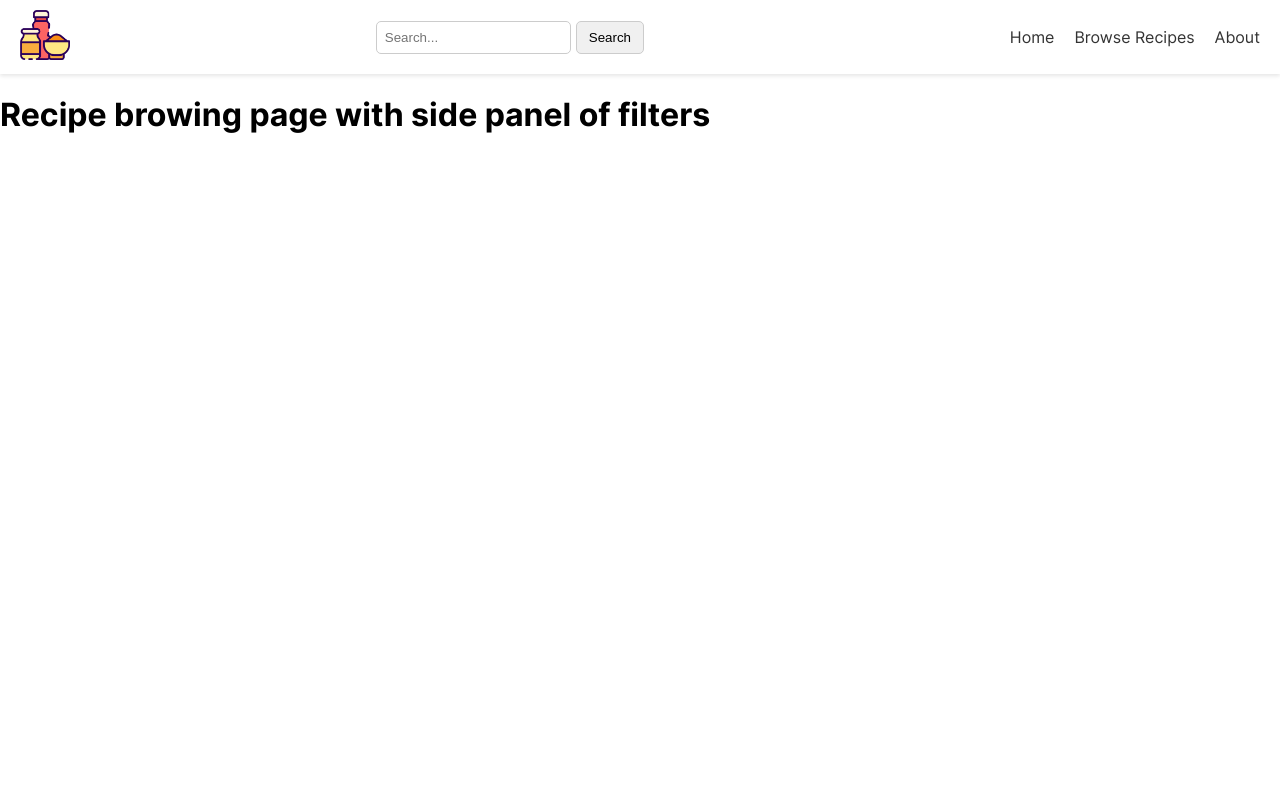
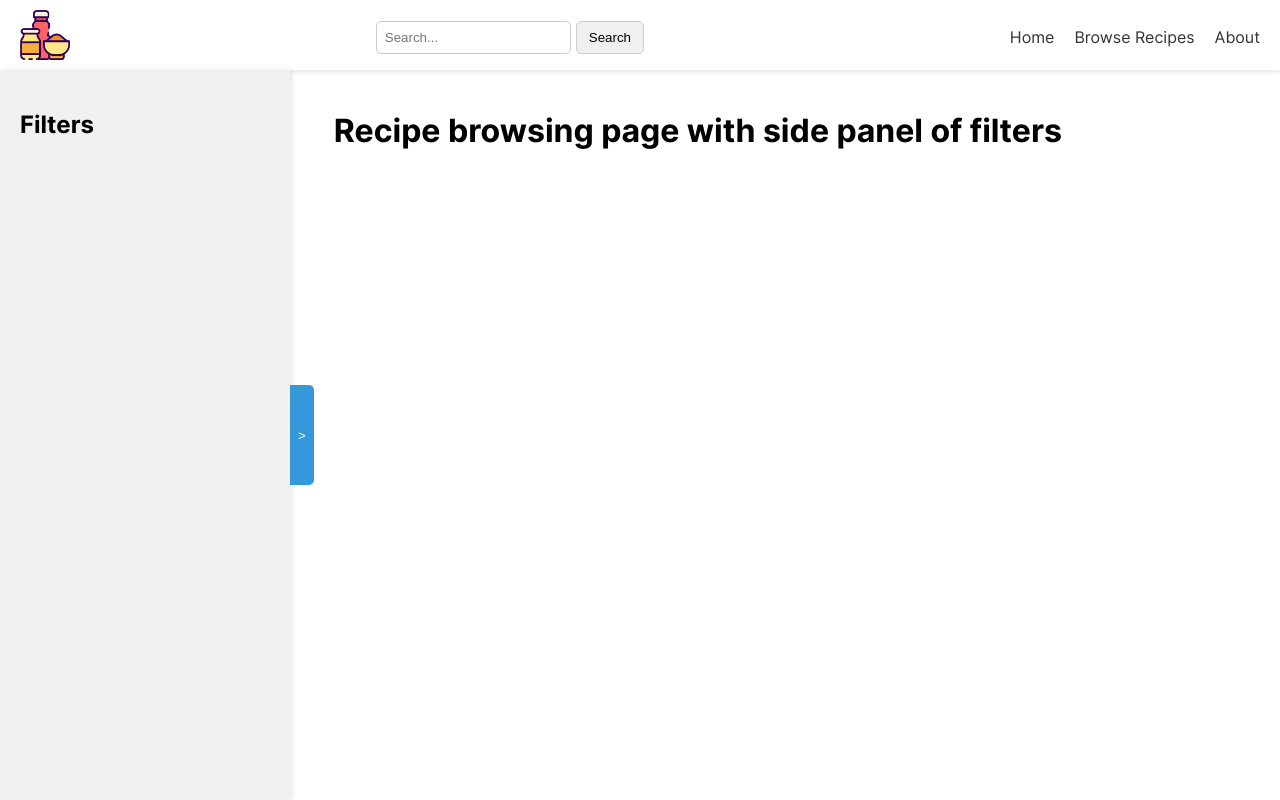
Before and after one commit to Steven-Vasquez/StevensRecipeSite, a React (Create React App) app: page /browse in a window 1280 px wide. Built offline with nearby package versions, Linux system fonts and the light colour scheme.

Commit message:
side panel created

```diff
--- a/src/pages/Browsing.js
+++ b/src/pages/Browsing.js
@@ -1,9 +1,35 @@
-export function Browsing() {
+// Browsing.js
+import React, { useState } from "react";
+import "../stylesheets/Browsing.css";
+
+const Browsing = () => {
+  const [isSidePanelOpen, setIsSidePanelOpen] = useState(true);
+
+  const toggleSidePanel = () => {
+    setIsSidePanelOpen(!isSidePanelOpen);
+  };
+
   return (
-    <div>
-      <h1>Recipe browing page with side panel of filters</h1>
+    <div className={`page-container ${isSidePanelOpen ? "with-side-panel" : "without-side-panel"}`}>
+      {/* Side Panel for Filters */}
+      <div className="side-panel">
+        <h2>Filters</h2>
+        {/* Add filter options here */}
+      </div>
+
+      {/* Toggle Button */}
+      <div className="toggle-container">
+        <button className={`toggle-button `} onClick={toggleSidePanel}>
+          {isSidePanelOpen ? ">" : "<"}
+        </button>
+      </div>
+
+      {/* Main Content (Recipe List) */}
+      <div className="main-content">
+        <h1>Recipe browsing page with side panel of filters</h1>
+      </div>
     </div>
   );
-}
+};
 
 export default Browsing;
--- /dev/null
+++ b/src/stylesheets/Browsing.css
@@ -0,0 +1,52 @@
+/* RecipesPage.css */
+.page-container {
+  display: flex;
+}
+
+.side-panel {
+  width: 250px;
+  padding: 20px;
+  background-color: #f0f0f0;
+  box-shadow: 2px 0px 5px rgba(0, 0, 0, 0.1);
+  overflow-y: auto;
+  height:  calc(100vh - 110px);;
+  transition: width 0.3s ease; /* Add a smooth transition effect */
+}
+
+.main-content {
+  flex: 1;
+  padding: 20px;
+}
+
+.toggle-button {
+  top: 10px;
+  left: 10px;
+  background-color: #3498db;
+  color: #fff;
+  padding: 8px;
+  border: none;
+  border-top-right-radius: 5px;
+  border-bottom-right-radius: 5px;
+  cursor: pointer;
+  outline: none;
+  height: 100px;
+}
+
+.toggle-container {
+    display: flex;
+    justify-content: center;
+    align-items: center;
+}
+
+
+/* Adjust when side panel is open */
+.with-side-panel .main-content {
+
+}
+
+/* Adjust when side panel is closed */
+.without-side-panel .side-panel {
+  width: 0;
+  padding-left: 0;
+  padding-right: 0;
+}
--- a/src/stylesheets/Navbar.css
+++ b/src/stylesheets/Navbar.css
@@ -3,6 +3,7 @@
   background-color: #fff; /* Set your desired background color */
   padding: 10px 20px;
   box-shadow: 0px 2px 4px rgba(0, 0, 0, 0.1);
+  height: 50px;
 }
 
 .navbar-container {
```
